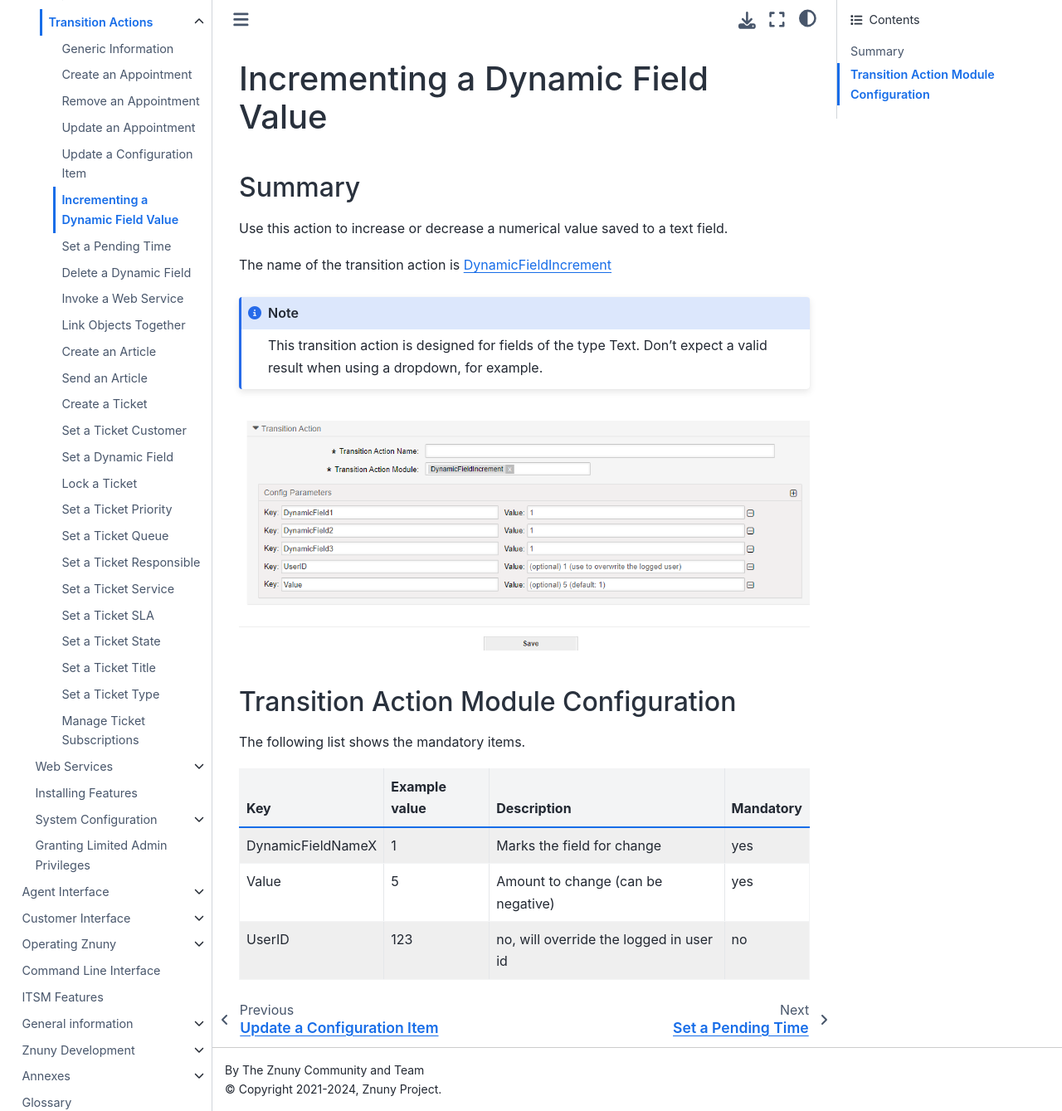
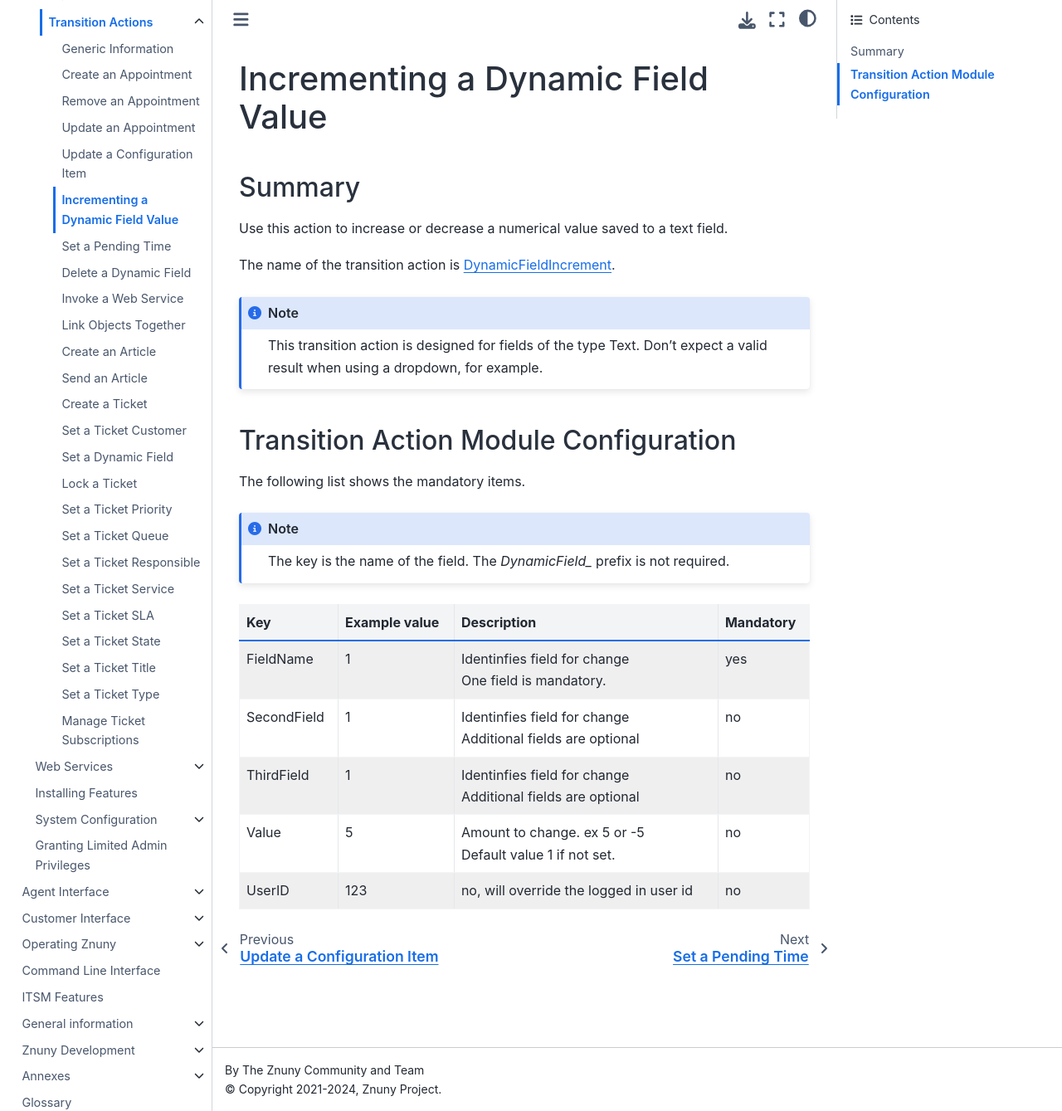
Before and after one commit to znuny/manual, a Sphinx documentation site: the page built from source/admin/processmanagement/transitionactions/dynamicfieldincrement/index.rst, in a window 1280 px wide and 1339 px high. Shown: the whole window at 83% size. Built offline with Sphinx 7.4.7 and the Sphinx Book theme 1.1.4, drawn with Linux system fonts in a browser that asks for light colours.

Commit message:
Resolve "Fix Description For Incrementing a Dynamic Field"

```diff
--- a/source/admin/processmanagement/transitionactions/dynamicfieldincrement/index.rst
+++ b/source/admin/processmanagement/transitionactions/dynamicfieldincrement/index.rst
@@ -1,35 +1,42 @@
 .. _TransitionAction DynamicFieldIncrement:
 
 Incrementing a Dynamic Field Value
-############################################################
+##################################
 
 Summary
 ********
 
 Use this action to increase or decrease a numerical value saved to a text field.
 
-The name of the transition action is :ref:`DynamicFieldIncrement <TransitionAction DynamicFieldIncrement>`
+The name of the transition action is :ref:`DynamicFieldIncrement <TransitionAction DynamicFieldIncrement>`.
 
 .. note::
 
    This transition action is designed for fields of the type Text. Don't expect a valid result when using a dropdown, for example.
-
-.. image:: images/DynamicFieldIncement.png
-  :alt: Example transition action
-  :width: 100%
-
 
 Transition Action Module Configuration
 **************************************
 
 The following list shows the mandatory items.
 
-+-------------------+---------------+-----------------------------------------+-----------+
-| Key               | Example value | Description                             | Mandatory |
-+===================+===============+=========================================+===========+
-| DynamicFieldNameX | 1             | Marks the field for change              | yes       |
-+-------------------+---------------+-----------------------------------------+-----------+
-| Value             | 5             | Amount to change (can be negative)      | yes       |
-+-------------------+---------------+-----------------------------------------+-----------+
-| UserID            | 123           | no, will override the logged in user id | no        |
-+-------------------+---------------+-----------------------------------------+-----------+
+.. note::
+
+   The key is the name of the field. The `DynamicField_` prefix is not required.
+
++--------------+---------------+-----------------------------------------+-----------+
+| Key          | Example value | Description                             | Mandatory |
++==============+===============+=========================================+===========+
+|| FieldName   || 1            || Identinfies field for change           || yes      |
+||             ||              || One field is mandatory.                ||          |
++--------------+---------------+-----------------------------------------+-----------+
+|| SecondField || 1            || Identinfies field for change           || no       |
+||             ||              || Additional fields are optional         ||          |
++--------------+---------------+-----------------------------------------+-----------+
+|| ThirdField  || 1            || Identinfies field for change           || no       |
+||             ||              || Additional fields are optional         ||          |
++--------------+---------------+-----------------------------------------+-----------+
+|| Value       || 5            || Amount to change. ex 5 or -5           || no       |
+||             ||              || Default value 1 if not set.            ||          |
++--------------+---------------+-----------------------------------------+-----------+
+| UserID       | 123           | no, will override the logged in user id | no        |
++--------------+---------------+-----------------------------------------+-----------+
```
